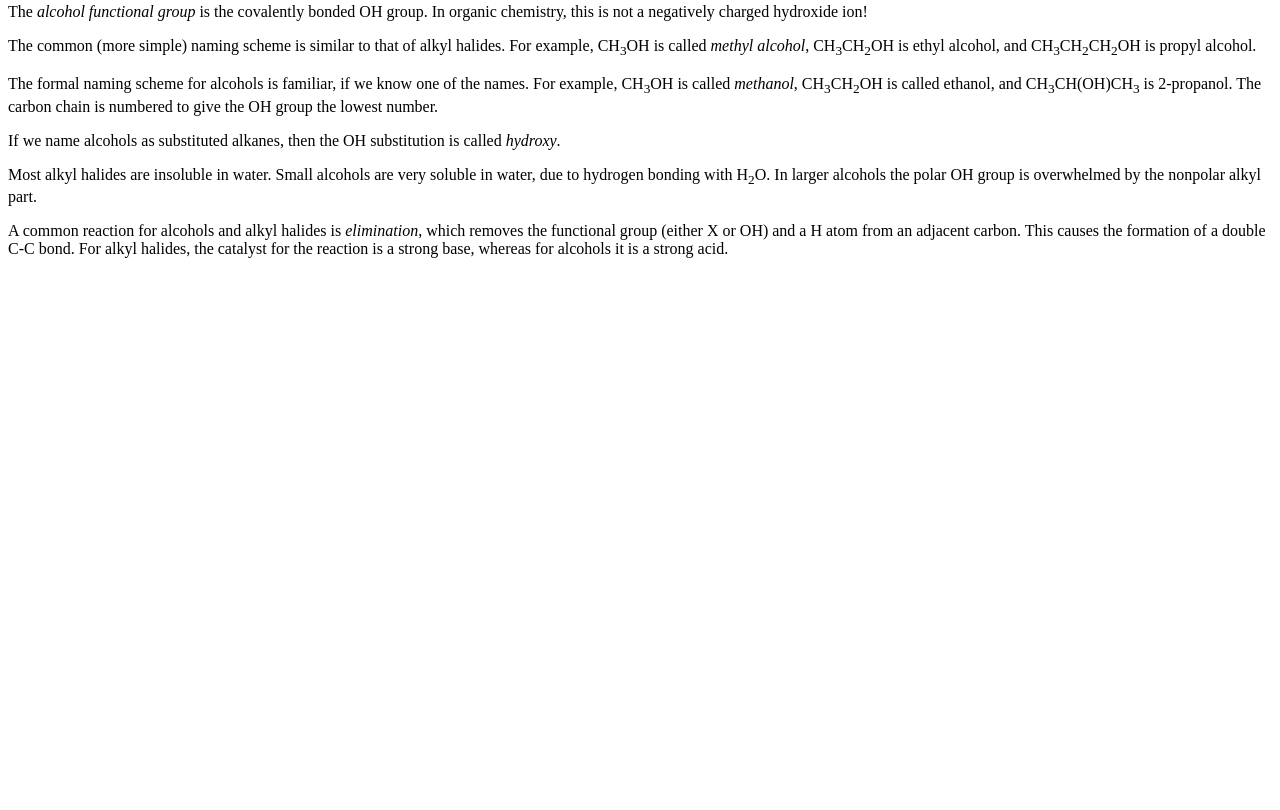
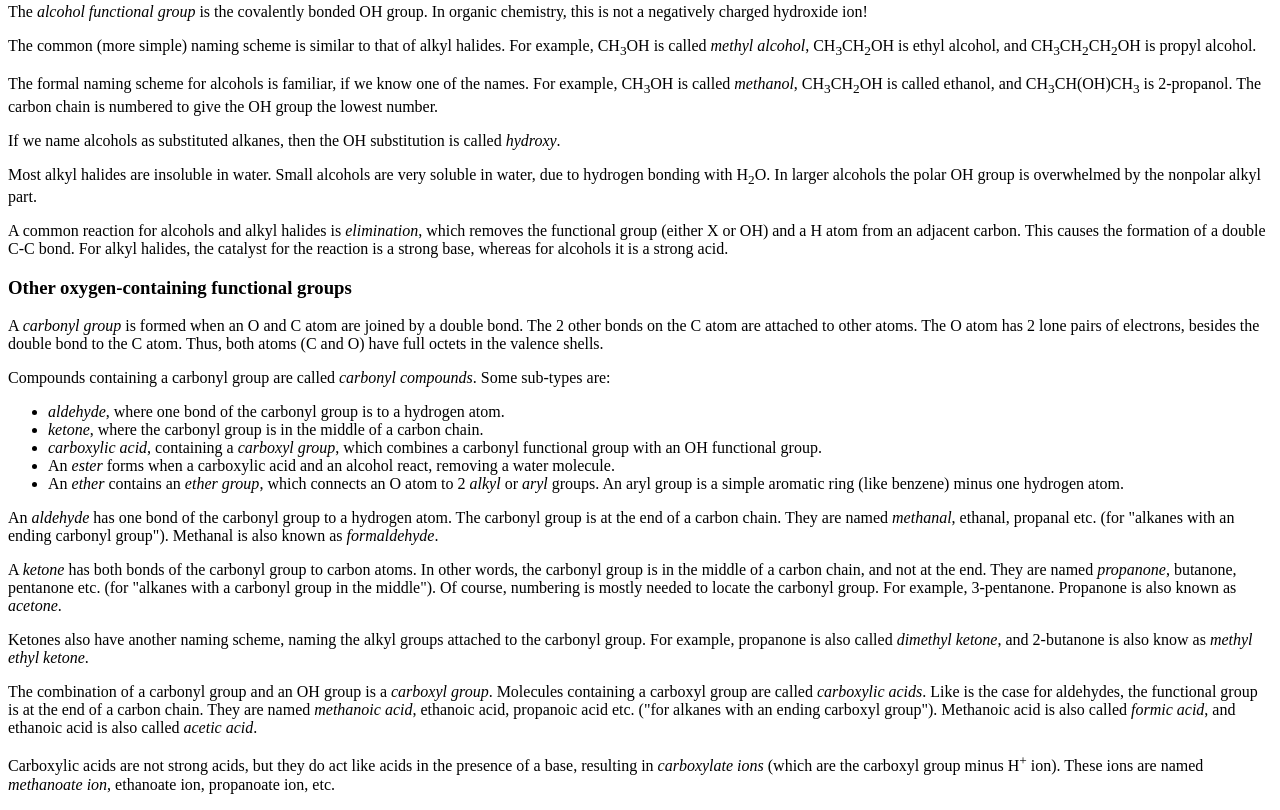
Before and after one commit to dvreeze/dvreeze.github.io, a plain HTML site: page chemistry/intro-chemistry.html in a window 1280 px wide. Shown: the part 9155-9965 px from the top of the page. Before the commit the page ends 9429 px from the top, so only its background shows below. Drawn offline with Linux system fonts and the light colour scheme.

Commit message:
Edited document

```diff
--- a/chemistry/intro-chemistry.html
+++ b/chemistry/intro-chemistry.html
@@ -653,5 +653,43 @@ H<sub>2</sub>O. In larger alcohols the polar OH group is overwhelmed by the nonp
 (either X or OH) and a H atom from an adjacent carbon. This causes the formation of a double C-C bond. For alkyl halides,
 the catalyst for the reaction is a strong base, whereas for alcohols it is a strong acid.</p>
 
+    <h3>Other oxygen-containing functional groups</h3>
+
+    <p>A <em>carbonyl group</em> is formed when an O and C atom are joined by a double bond. The 2 other bonds on the C atom
+are attached to other atoms. The O atom has 2 lone pairs of electrons, besides the double bond to the C atom. Thus, both
+atoms (C and O) have full octets in the valence shells.</p>
+
+    <p>Compounds containing a carbonyl group are called <em>carbonyl compounds</em>. Some sub-types are:</p>
+    <ul>
+      <li><em>aldehyde</em>, where one bond of the carbonyl group is to a hydrogen atom.</li>
+      <li><em>ketone</em>, where the carbonyl group is in the middle of a carbon chain.</li>
+      <li><em>carboxylic acid</em>, containing a <em>carboxyl group</em>, which combines a carbonyl functional group with
+an OH functional group.</li>
+      <li>An <em>ester</em> forms when a carboxylic acid and an alcohol react, removing a water molecule.</li>
+      <li>An <em>ether</em> contains an <em>ether group</em>, which connects an O atom to 2 <em>alkyl</em> or <em>aryl</em>
+groups. An aryl group is a simple aromatic ring (like benzene) minus one hydrogen atom.</li>
+    </ul>
+
+    <p>An <em>aldehyde</em> has one bond of the carbonyl group to a hydrogen atom. The carbonyl group is at the end of a carbon
+chain. They are named <em>methanal</em>, ethanal, propanal etc. (for "alkanes with an ending carbonyl group"). Methanal is also
+known as <em>formaldehyde</em>.</p>
+
+    <p>A <em>ketone</em> has both bonds of the carbonyl group to carbon atoms. In other words, the carbonyl group is in the
+middle of a carbon chain, and not at the end. They are named <em>propanone</em>, butanone, pentanone etc. (for "alkanes with a
+carbonyl group in the middle"). Of course, numbering is mostly needed to locate the carbonyl group. For example, 3-pentanone.
+Propanone is also known as <em>acetone</em>.</p>
+
+    <p>Ketones also have another naming scheme, naming the alkyl groups attached to the carbonyl group. For example, propanone
+is also called <em>dimethyl ketone</em>, and 2-butanone is also know as <em>methyl ethyl ketone</em>.</p>
+
+    <p>The combination of a carbonyl group and an OH group is a <em>carboxyl group</em>. Molecules containing a carboxyl
+group are called <em>carboxylic acids</em>. Like is the case for aldehydes, the functional group is at the end of a carbon
+chain. They are named <em>methanoic acid</em>, ethanoic acid, propanoic acid etc. ("for alkanes with an ending carboxyl
+group"). Methanoic acid is also called <em>formic acid</em>, and ethanoic acid is also called <em>acetic acid</em>.</p>
+
+    <p>Carboxylic acids are not strong acids, but they do act like acids in the presence of a base, resulting in
+<em>carboxylate ions</em> (which are the carboxyl group minus H<sup>+</sup> ion). These ions are named <em>methanoate ion</em>,
+ethanoate ion, propanoate ion, etc.</p>
+
   </body>
 </html>
```
